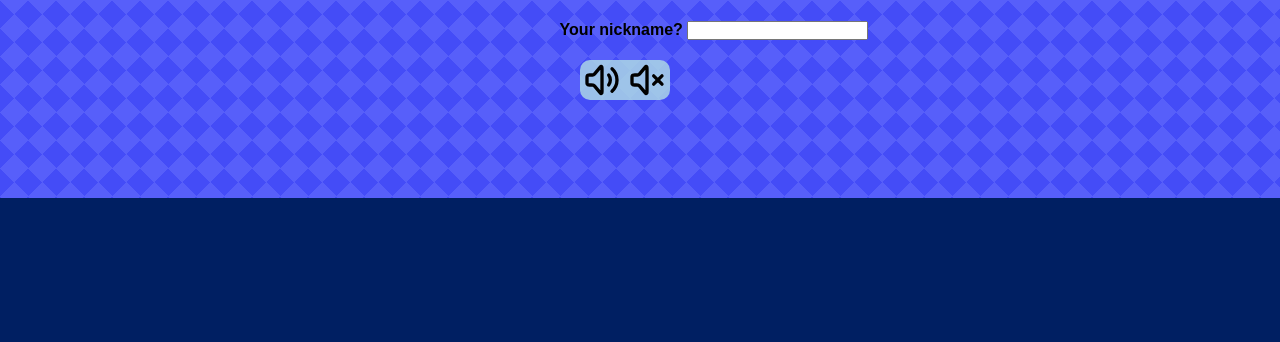
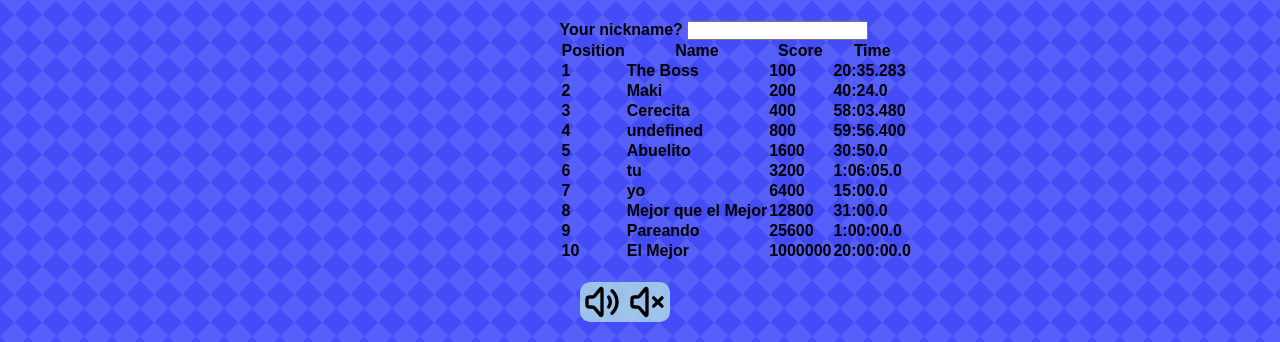
Before and after one commit to selego-zz/HAB_PROJECT_PAREJAS_DE_EMOJIS, a plain HTML site: page index.html in a window 1280 px wide. Shown: the part 602-944 px from the top of the page. Before the commit the page ends 800 px from the top, so only its background shows below. Drawn offline with Linux system fonts and the light colour scheme; a web font is replaced by a local one.

Commit message:
Tabla de puntuaciones persistente en memoria local

```diff
--- a/index.html
+++ b/index.html
@@ -1,5 +1,6 @@
 <!DOCTYPE html>
 <html lang="es">
+
 <head>
   <meta charset="UTF-8" />
   <meta name="viewport" content="width=device-width, initial-scale=1.0" />
@@ -117,7 +118,77 @@
       <label for="name">Your nickname?</label>
       <input type="text" name="name" class="name" />
 
+      <section class="scoreSection">
         <p class="score"></p>
+        <table class="scoreTable">
+          <tr class="scoreHeader">
+            <th>Position</th>
+            <th>Name</th>
+            <th>Score</th>
+            <th>Time</th>
+          </tr>
+          <tr class="scoreFile">
+            <td class="position"></td>
+            <td class="name"></td>
+            <td class="score"></td>
+            <td class="time"></td>
+          </tr>
+          <tr class="scoreFile">
+            <td class="position"></td>
+            <td class="name"></td>
+            <td class="score"></td>
+            <td class="time"></td>
+          </tr>
+          <tr class="scoreFile">
+            <td class="position"></td>
+            <td class="name"></td>
+            <td class="score"></td>
+            <td class="time"></td>
+          </tr>
+          <tr class="scoreFile">
+            <td class="position"></td>
+            <td class="name"></td>
+            <td class="score"></td>
+            <td class="time"></td>
+          </tr>
+          <tr class="scoreFile">
+            <td class="position"></td>
+            <td class="name"></td>
+            <td class="score"></td>
+            <td class="time"></td>
+          </tr>
+          <tr class="scoreFile">
+            <td class="position"></td>
+            <td class="name"></td>
+            <td class="score"></td>
+            <td class="time"></td>
+          </tr>
+          <tr class="scoreFile">
+            <td class="position"></td>
+            <td class="name"></td>
+            <td class="score"></td>
+            <td class="time"></td>
+          </tr>
+          <tr class="scoreFile">
+            <td class="position"></td>
+            <td class="name"></td>
+            <td class="score"></td>
+            <td class="time"></td>
+          </tr>
+          <tr class="scoreFile">
+            <td class="position"></td>
+            <td class="name"></td>
+            <td class="score"></td>
+            <td class="time"></td>
+          </tr>
+          <tr class="scoreFile">
+            <td class="position"></td>
+            <td class="name"></td>
+            <td class="score"></td>
+            <td class="time"></td>
+          </tr>
+        </table>
+      </section>
 
       <footer>
         <!-- Botón para tal vez sustituir el reproductor por defecto -->
@@ -137,4 +208,5 @@
 
   <script type="module" src="./script/index.js"></script>
 </body>
+
 </html>
--- a/script/index.js
+++ b/script/index.js
@@ -25,39 +25,72 @@
  * https://codepen.io/bertez/pen/oNoryxg
  */
 
-// CÓDIGO FUNCIONAL
+//importaciones para el código
+import { getFormattedTime } from "./helper.js";
+import { Scores } from "./scores.js";
 
+//variables que se usarán
 const totalPairs = 8;
+
+//sobre el tiempo y la puntuación
+let tInit = Date.now();
+let attemptsTried = 0;
+
+//sobre los iconos
 const iconList = [];
+let currentCardIcon = "";
+let finalIconList = [];
 
-let currentCardIcon = "";
-let tInit = Date.now();
+//sobre las cartas,
 let cardsFlipped = [];
-
 let currentCardBack = [];
 let indexCurrentCard = -1;
-let attemptsTried = 0;
 let pairsFound = 0;
 
+
+//tomamos los selectores para modificar el html
+////de las cartas
 const cards = document.querySelectorAll(".card");
-const name = document.querySelectorAll(".name");
+const backs = document.querySelectorAll(".back");
+
+////para la puntuación
+const name = document.querySelector(".name");
 const score = document.querySelector(".score");
-console.log(score);
-//const iconList = ["🤩", "🤭", "😂v"]; //@@@
+const scoreSection = document.querySelector(".scoreTable");
 
+
+/*******************************************\
+ **********establecemos los iconos**********
+\*******************************************/
+
+//iconList = ["🤩", "🤭", "😂v"]; //@@@
 /** @@@ borrar tras meter los iconos a mano */
 for (let i = 0; i < totalPairs; i++) {
   iconList.push(i);
 }
 /** @@@ borrar tras meter los iconos a mano */
 
-let finalIconList = [];
 finalIconList = iconList.concat(iconList).sort(() => Math.random() - 0.5);
-console.log(finalIconList);
-const backs = document.querySelectorAll(".back");
+
 backs.forEach((back, index) => (back.textContent = finalIconList[index]));
+/*******************************************\
+ **********establecemos los iconos**********
+\*******************************************/
 
-/**volteo de cartas */
+/*******************************************\
+ ***establecemos la tabla de puntuaciones***
+\*******************************************/
+//console.log(scoreSection);
+const scoreTable = new Scores(scoreSection, totalPairs * 2);
+
+/*******************************************\
+ ***establecemos la tabla de puntuaciones***
+\*******************************************/
+
+
+/*******************************************\
+ *************volteo de cartas *************
+\*******************************************/
 //al pulsar una carta
 const reveal = (e) => {
   if (cardsFlipped.length == 2) return;
@@ -93,6 +126,7 @@ const reveal = (e) => {
       cardsFlipped = []; //vaciamos el array de intentos, para que no se tenga en ccuenta en futuros flipCards
       pairsFound++;
       if (pairsFound === totalPairs) {
+        scoreTable.add(name.value, attemptsTried, Date.now() - tInit)
         setTimeout(() => {
           alert("You Win");
         }, 500);
@@ -104,18 +138,17 @@ const reveal = (e) => {
     }
     //haya sido exitoso o no, reiniciamos las cartas a comparar, y la matriz de cards flipped
     currentCardIcon = "";
-    score.textContent = `Hi ${
-      name.textContent
-    }, your score is ${attemptsTried} in ${parseInt(
-      (Date.now() - tInit) / 1000
-    )} sec`;
+    score.textContent = `Hi ${name.value
+      }, your score is ${attemptsTried} in ${getFormattedTime(Date.now() - tInit)}`;
   }
 };
 
+// tras un click - Revelamos
 for (const card of cards) {
   card.addEventListener("click", reveal);
 }
 
+// si no son pareja, tras 1 segundo - ocultamos
 function flipCards() {
   setTimeout(() => {
     cardsFlipped.forEach((currentCard) => {
@@ -124,8 +157,9 @@ function flipCards() {
     });
   }, 1000);
 }
-
-////////////////////
+/*******************************************\
+ *************volteo de cartas *************
+\*******************************************/
 
 // AUDIO
 
--- /dev/null
+++ b/script/scores.js
@@ -0,0 +1,104 @@
+"use strict"
+import { getFormattedTime } from "./helper.js"
+
+const defaultScoreTableCard = [
+  {
+    name: "The Boss",
+    score: 100,
+    time: 997 * 59 * 21,//en milisegundos
+  },
+  {
+    name: "Maki",
+    score: 200,
+    time: 1010 * 60 * 40,//en milisegundos
+  },
+  {
+    name: "Cerecita",
+    score: 400,
+    time: 1001 * 60 * 58,//en milisegundos
+  },
+  {
+    name: "undefined",
+    score: 800,
+    time: 999 * 60 * 60,//en milisegundos
+  },
+  {
+    name: "Abuelito",
+    score: 1600,
+    time: 1000 * 50 * 37,//en milisegundos
+  },
+  {
+    name: "tu",
+    score: 3200,
+    time: 1000 * 61 * 65,//en milisegundos
+  },
+  {
+    name: "yo",
+    score: 6400,
+    time: 1000 * 60 * 15,//en milisegundos
+  },
+  {
+    name: "Mejor que el Mejor",
+    score: 12800,
+    time: 1000 * 62 * 30,//en milisegundos
+  },
+  {
+    name: "Pareando",
+    score: 25600,
+    time: 1000 * 60 * 60 * 1,//en milisegundos
+  },
+  {
+    name: "El Mejor",
+    score: 1000000,
+    time: 1000 * 60 * 60 * 20,//en milisegundos
+  },
+]
+
+/////////////////////////////////////////////////
+class Scores {
+  constructor(tableSelector, cards = 16) {
+    this._tableSelector = tableSelector;
+    this.load(cards);
+  }
+
+  load(cards) {
+    this._cards = cards;
+    this._scoreTable = JSON.parse(localStorage.getItem(`${this._cards}_Cards`));
+    if (this._scoreTable) {
+      // carga completa
+      this.showTable();
+      return;
+    };
+
+    this._scoreTable = defaultScoreTableCard;
+    this.save();
+  };
+
+  save() {
+    localStorage.setItem(`${this._cards}_Cards`, JSON.stringify(this._scoreTable))
+    this.showTable();
+  };
+
+  add(playerName, playerScore, playerTime) { // solo se puede grabar para el número de cartas para el que está cargada
+
+    //primero comprobamos que está entre los 10 mejores resultados
+    if (this._scoreTable[this._scoreTable.length - 1].score < playerScore) return;
+    this._scoreTable.push({ name: playerName, score: playerScore, time: playerTime });
+    this._scoreTable.sort((a, b) => a.score - b.score).pop();
+    this.save();
+  }
+  showTable() {
+    const tableChildren = this._tableSelector.querySelectorAll(".scoreFile");
+    // todos sus children son TR. el primero es la cabecera, el resto son las filas
+    tableChildren.forEach((row, index) => {
+      const rowChildren = row.childNodes;
+      rowChildren[0].textContent = index + 1;
+      rowChildren[1].textContent = this._scoreTable[index].name;
+      rowChildren[2].textContent = this._scoreTable[index].score;
+      rowChildren[3].textContent = getFormattedTime(this._scoreTable[index].time);
+    }
+    );
+  }
+}
+
+export { Scores };
```
Lines whose indentation alone changed are shown as unchanged.
